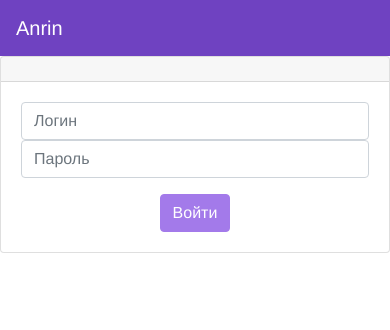
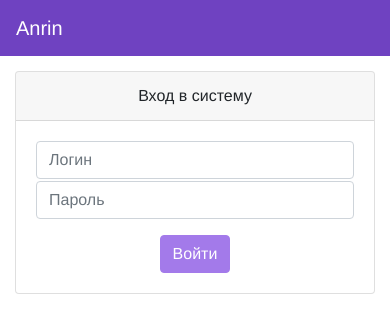
Before and after one commit to AlAnrin/test-vue-bootstrap, a Vue app: page / in a window 390 px wide. Shown: the top 330 px of the page. Built offline with nearby package versions, Linux system fonts and the light colour scheme.

Commit message:
update authorization view

```diff
--- a/src/App.vue
+++ b/src/App.vue
@@ -3,17 +3,12 @@
     <b-navbar toggleable="lg" type="dark" variant="primary">
       <b-navbar-brand href="#">Anrin</b-navbar-brand>
     </b-navbar>
-<!--    <b-button variant="light" @click="getData">GetData</b-button>-->
-<!--    <b-button variant="warning" @click="rewriteData">rewriteData</b-button>-->
-<!--    <b-button variant="success" @click="putData">putData</b-button>-->
-<!--    <test v-bind:msg="dataHome" v-if="dataHome != null"></test>-->
-    <authorization></authorization>
+    <authorization v-if="token == null"></authorization>
   </div>
 </template>
 
 <script>
-  // import Test from "./components/Test";
-  import Authorization from "@/components/Authorization";
+  import Authorization from "./components/Authorization";
 
   export default {
     name: 'App',
@@ -23,12 +18,14 @@ export default {
       }
     },
     components: {
-    Authorization,
-    // Test
+      Authorization
     },
     computed: {
       baseUrl() {
         return this.$store.state.baseUrl
+      },
+      token() {
+        return this.$store.state.token;
       }
     },
     methods: {
--- a/src/components/Authorization.vue
+++ b/src/components/Authorization.vue
@@ -1,14 +1,15 @@
 <template>
     <div>
-        <b-card title="Авторизация" no-body variant="light">
+        <b-card title="Авторизация" class="authorization-card" no-body variant="light">
             <b-card-header>
-
+                Вход в систему
             </b-card-header>
 
             <b-card-body class="text-center">
                 <b-card-text>
                     <b-form-input v-model="userName" placeholder="Логин"></b-form-input>
-                    <b-form-input v-model="password" type="password" placeholder="Пароль"></b-form-input>
+                    <b-form-input v-model="password" @keydown.enter.prevent = "login"
+                                  type="password" placeholder="Пароль"></b-form-input>
                 </b-card-text>
 
                 <b-button variant="light" @click="login">Войти</b-button>
@@ -50,5 +51,7 @@
 </script>
 
 <style scoped>
-
+    input {
+        margin-bottom: 2px;
+    }
 </style>
--- a/src/styles.module.scss
+++ b/src/styles.module.scss
@@ -3,5 +3,33 @@
   -webkit-font-smoothing: antialiased;
   -moz-osx-font-smoothing: grayscale;
   text-align: center;
-  color: #aa3838;
 }
+
+.authorization-card {
+  width: calc(100vw / 3);
+  margin: calc(100vh / 3) auto auto;
+}
+@media screen and (max-width: 1200px) {
+  .authorization-card {
+    width: calc(100vw / 2.5);
+    margin: calc(100vh / 3) auto auto;
+  }
+}
+@media screen and (max-width: 800px) {
+  .authorization-card {
+    width: calc(100vw / 2);
+    margin: calc(100vh / 3.5) auto auto;
+  }
+}
+@media screen and (max-width: 630px) {
+  .authorization-card {
+    width: calc(100vw / 1.5);
+    margin: calc(100vh / 4) auto auto;
+  }
+}
+@media screen and (max-width: 470px) {
+  .authorization-card {
+    width: auto;
+    margin: 15px 15px auto;
+  }
+}
```
Lines whose indentation alone changed are shown as unchanged.
